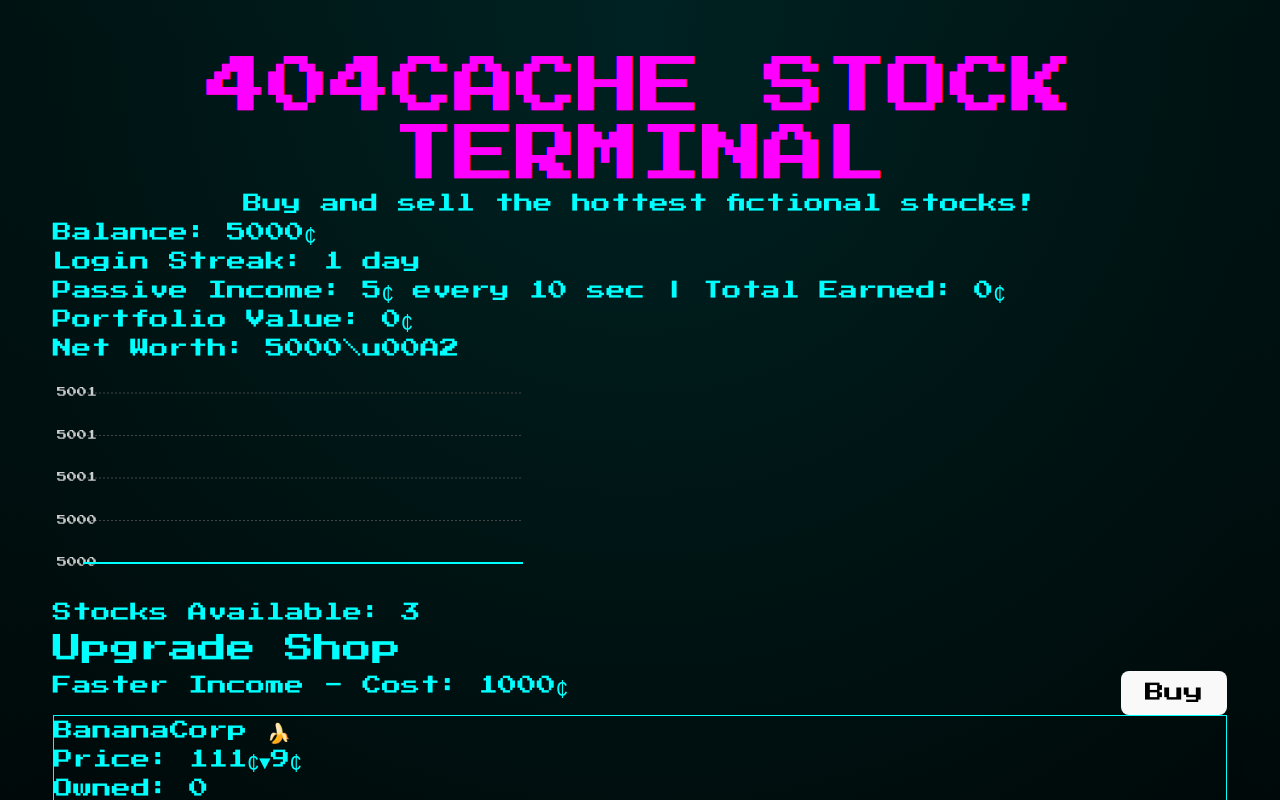
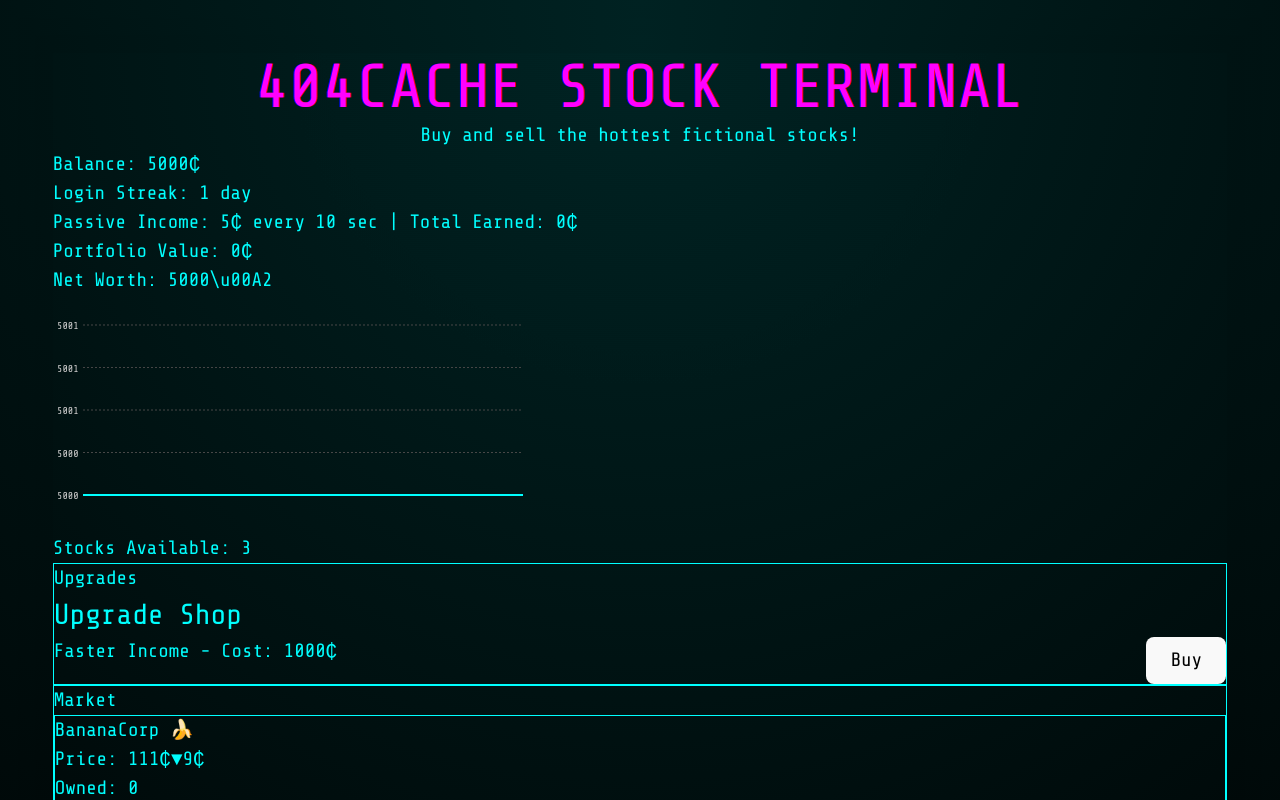
Before and after one commit to uxillary/404cache, a React (Vite) app: page / in a window 1280 px wide. Shown: the top 800 px of the page. Built offline with nearby package versions, Linux system fonts and the light colour scheme.

Commit message:
feat: add global layout and retro styling

```diff
--- a/index.html
+++ b/index.html
@@ -8,7 +8,7 @@
     <link rel="preconnect" href="https://fonts.googleapis.com" />
     <link rel="preconnect" href="https://fonts.gstatic.com" crossorigin />
     <link
-      href="https://fonts.googleapis.com/css2?family=Press+Start+2P&display=swap"
+      href="https://fonts.googleapis.com/css2?family=Share+Tech+Mono&display=swap"
       rel="stylesheet"
     />
   </head>
--- a/src/App.jsx
+++ b/src/App.jsx
@@ -11,6 +11,8 @@ import Header from './components/Header';
 import Footer from './components/Footer';
 import ToastContainer from './components/ToastContainer';
 import LoginStreakDisplay from './components/LoginStreakDisplay';
+import Layout from './components/Layout';
+import WindowFrame from './components/WindowFrame';
 import confetti from "canvas-confetti";
 import './index.css';
 
@@ -199,8 +201,8 @@ function App() {
   };
 
   return (
-    <div className="min-h-screen bg-black text-green-300 font-mono p-4 md:p-8 flex items-start justify-center">
-      <div className="w-full max-w-3xl space-y-6">
+    <Layout>
+      <div className="space-y-6">
         <Header />
         <BalanceDisplay balance={balance} />
         <LoginStreakDisplay streak={loginStreak} />
@@ -209,11 +211,14 @@ function App() {
         <NetWorthDisplay balance={balance} stocks={stocks} portfolio={portfolio} />
         <PortfolioChart data={history} />
         <StockCount count={stocks.length} />
+        <WindowFrame title="Upgrades">
           <UpgradeShop
             upgrades={upgrades}
             purchased={purchasedUpgrades}
             onPurchase={handlePurchaseUpgrade}
           />
+        </WindowFrame>
+        <WindowFrame title="Market">
           <StockList
             stocks={stocks}
             portfolio={portfolio}
@@ -221,10 +226,11 @@ function App() {
             onBuy={handleBuy}
             onSell={handleSell}
           />
+        </WindowFrame>
         <Footer onReset={resetGame} />
         <ToastContainer toasts={toasts} />
       </div>
-    </div>
+    </Layout>
   );
 }
 
--- /dev/null
+++ b/src/components/Layout.jsx
@@ -0,0 +1,13 @@
+import React from 'react'
+
+function Layout({ children }) {
+  return (
+    <div className="min-h-screen bg-black text-green-300 font-mono p-4 md:p-8 crt-effect">
+      <div className="max-w-3xl mx-auto">
+        {children}
+      </div>
+    </div>
+  )
+}
+
+export default Layout
--- /dev/null
+++ b/src/components/WindowFrame.jsx
@@ -0,0 +1,21 @@
+import React from 'react'
+
+function WindowFrame({ title, children }) {
+  return (
+    <div className="border border-green-400 bg-black/70 rounded shadow-lg mb-4">
+      <div className="flex items-center justify-between bg-green-700 text-black px-2 py-1">
+        <span className="font-bold">{title}</span>
+        <div className="space-x-1">
+          <span className="inline-block w-3 h-3 bg-red-500 rounded-full" />
+          <span className="inline-block w-3 h-3 bg-yellow-500 rounded-full" />
+          <span className="inline-block w-3 h-3 bg-green-500 rounded-full" />
+        </div>
+      </div>
+      <div className="p-4">
+        {children}
+      </div>
+    </div>
+  )
+}
+
+export default WindowFrame
--- a/src/index.css
+++ b/src/index.css
@@ -17,7 +17,7 @@ body,
   min-height: 100%;
   background: radial-gradient(circle at 50% 0, #022, #000);
   color: #0ff;
-  font-family: 'Press Start 2P', monospace;
+  font-family: 'Share Tech Mono', monospace;
 }
 
 body {
@@ -99,7 +99,7 @@ button:focus-visible {
 :root {
   --bg-color: radial-gradient(circle at 50% 0, #022, #000);
   --text-color: #0ff;
-  --font-family: 'Press Start 2P', monospace;
+  --font-family: 'Share Tech Mono', monospace;
 }
 
 html,
@@ -158,3 +158,30 @@ body,
   font-size: 0.9rem;
   color: #888;
 }
+
+.crt-effect {
+  position: relative;
+  overflow: hidden;
+}
+.crt-effect::before {
+  content: "";
+  pointer-events: none;
+  position: absolute;
+  inset: 0;
+  background-image: linear-gradient(
+    rgba(255, 255, 255, 0.05) 50%,
+    transparent 50%
+  );
+  background-size: 100% 2px;
+  mix-blend-mode: overlay;
+  animation: scanlines 1s steps(60) infinite;
+}
+
+@keyframes scanlines {
+  0% {
+    background-position-y: 0;
+  }
+  100% {
+    background-position-y: 2px;
+  }
+}
--- a/tailwind.config.js
+++ b/tailwind.config.js
@@ -2,7 +2,11 @@
 export default {
   content: ["./index.html", "./src/**/*.{js,ts,jsx,tsx}"],
   theme: {
-    extend: {},
+    extend: {
+      fontFamily: {
+        mono: ['"Share Tech Mono"', 'monospace'],
+      },
+    },
   },
   plugins: [],
 }
```
Lines whose indentation alone changed are shown as unchanged.
